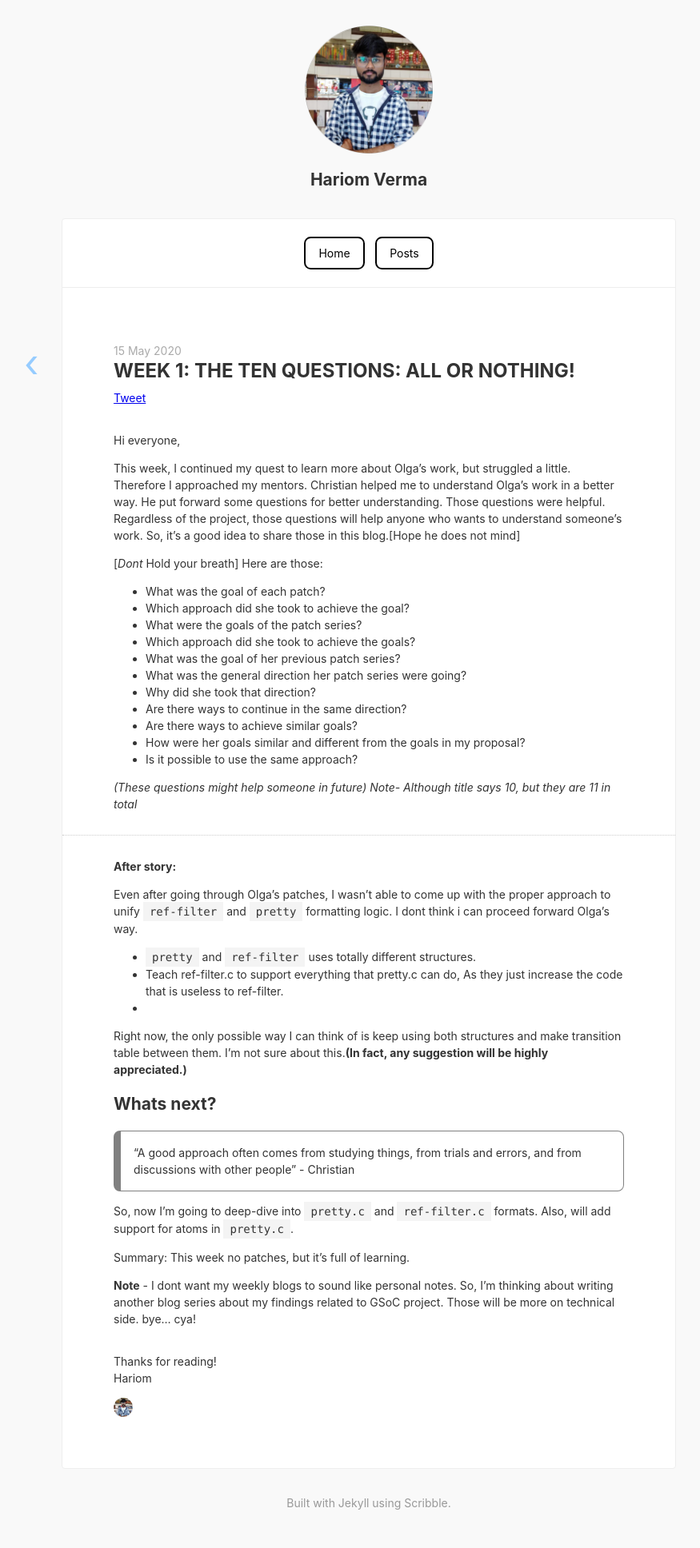
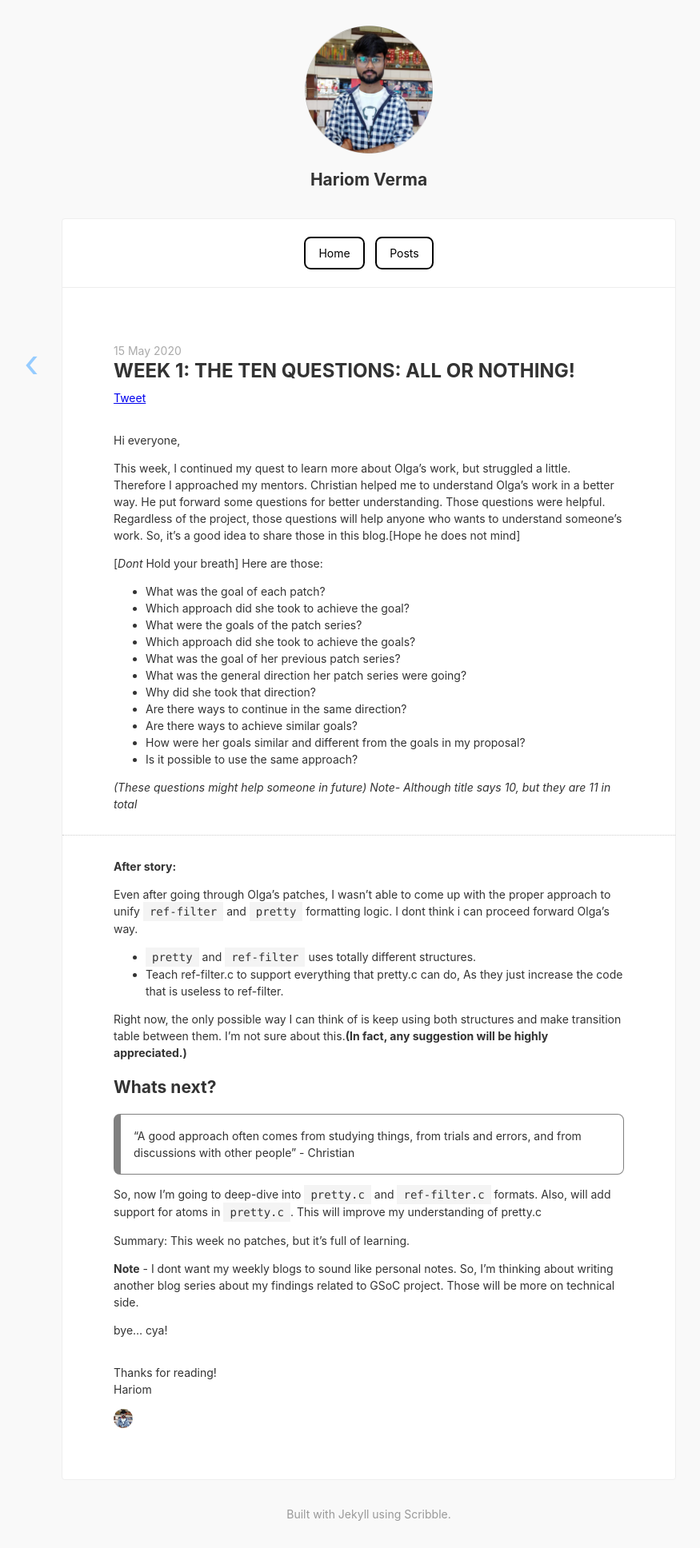
Before and after one commit to harry-hov/blogs, a Jekyll site: the page built from _posts/2020-05-15-week1-the-ten-questions.md, in a window 1280 px wide. Shown: the whole page at 80% size, without its empty margins (179-1054 px from the left). Built offline with Jekyll 4.4.1, drawn with Linux system fonts in a browser that asks for light colours; comment, search, counter and statistics services are not loaded.

Commit message:
Update 2020-05-15-week1-the-ten-questions.md

```diff
--- a/_posts/2020-05-15-week1-the-ten-questions.md
+++ b/_posts/2020-05-15-week1-the-ten-questions.md
@@ -34,7 +34,6 @@ Even after going through Olga's patches, I wasn't able to come up with the prope
 
 - `pretty` and `ref-filter` uses totally different structures.
 - Teach ref-filter.c to support everything that pretty.c can do, As they just increase the code that is useless to ref-filter.
--
 
 Right now, the only possible way I can think of is keep using both structures and make transition table between them. I'm not sure about this.**(In fact, any suggestion will be highly appreciated.)**
 
@@ -45,9 +44,10 @@ errors, and from discussions with other people" -  Christian
 {:.info-box}
 
 So, now I'm going to deep-dive into `pretty.c` and `ref-filter.c` formats.
-Also, will add support for atoms in `pretty.c`.
+Also, will add support for atoms in `pretty.c`. This will improve my understanding of pretty.c
 
 Summary: This week no patches, but it's full of learning.
 
 **Note** - I dont want my weekly blogs to sound like personal notes. So, I'm thinking about writing another blog series about my findings related to GSoC project. Those will be more on technical side.
+
 bye... cya!
```
